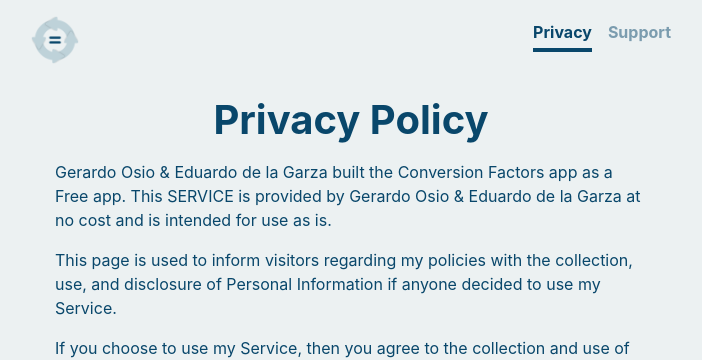
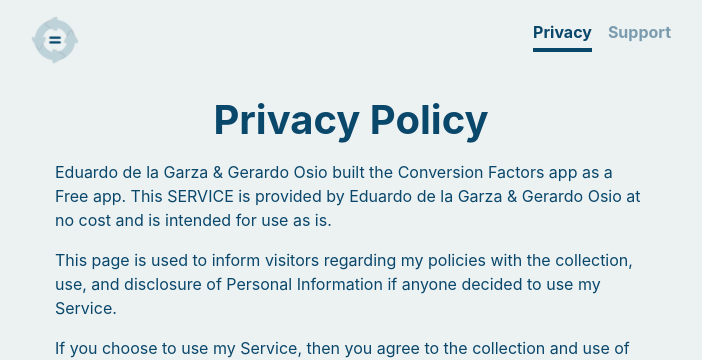
Before and after one commit to geraosio/ConversionFactors, a Jekyll site: the page built from privacy.html, in a window 1280 px wide. Shown: the top 360 px of the page, without its empty margins (289-991 px from the left). Built offline with Jekyll 4.4.1, drawn with Linux system fonts in a browser that asks for light colours.

```diff
--- a/privacy.html
+++ b/privacy.html
@@ -6,8 +6,8 @@ title: Privacy
 
 <div class="text-left mt-3">
   <p>
-    Gerardo Osio & Eduardo de la Garza built the Conversion Factors app as a
-    Free app. This SERVICE is provided by Gerardo Osio & Eduardo de la Garza at
+    Eduardo de la Garza & Gerardo Osio  built the Conversion Factors app as a
+    Free app. This SERVICE is provided by Eduardo de la Garza & Gerardo Osio at
     no cost and is intended for use as is.
   </p>
   <p>
```
